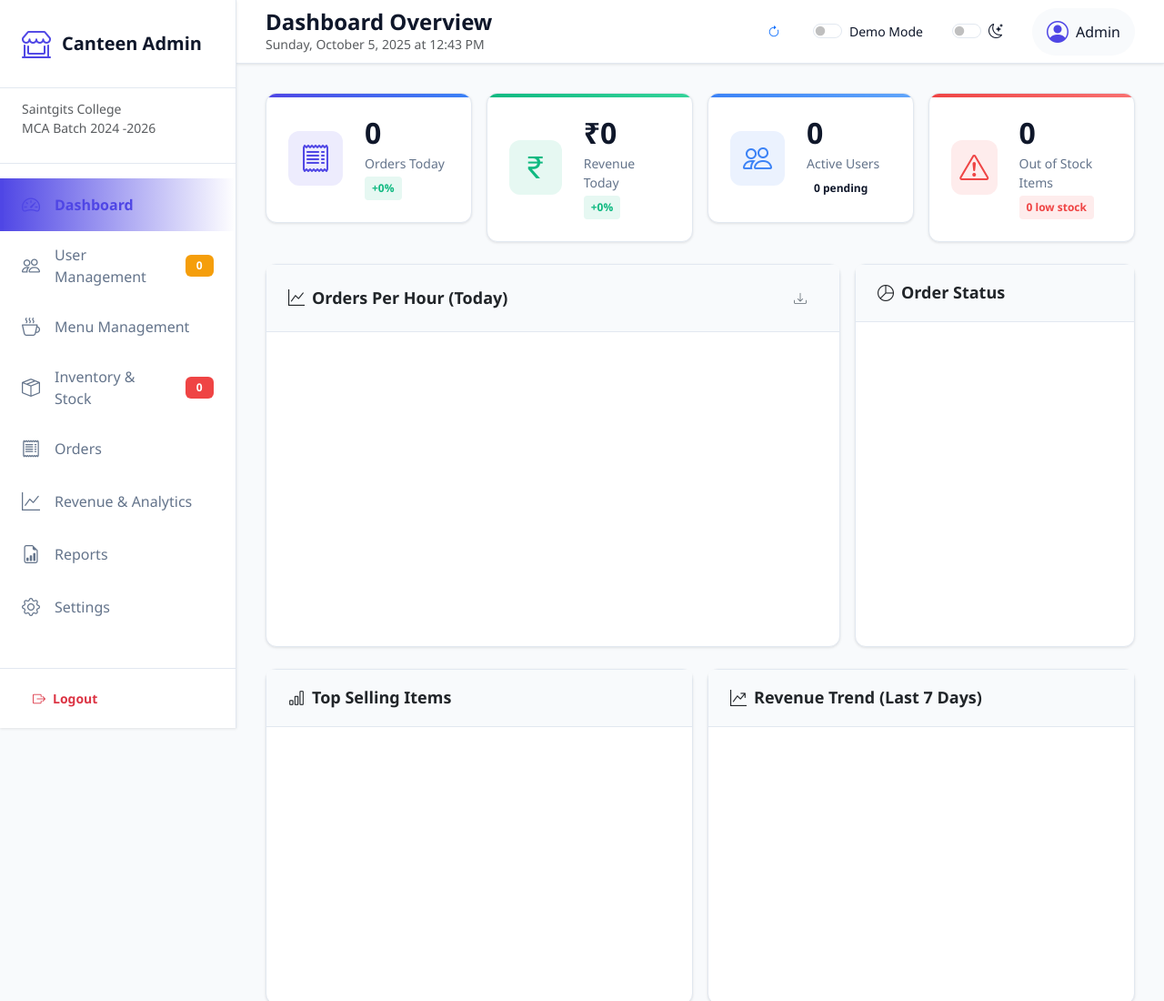
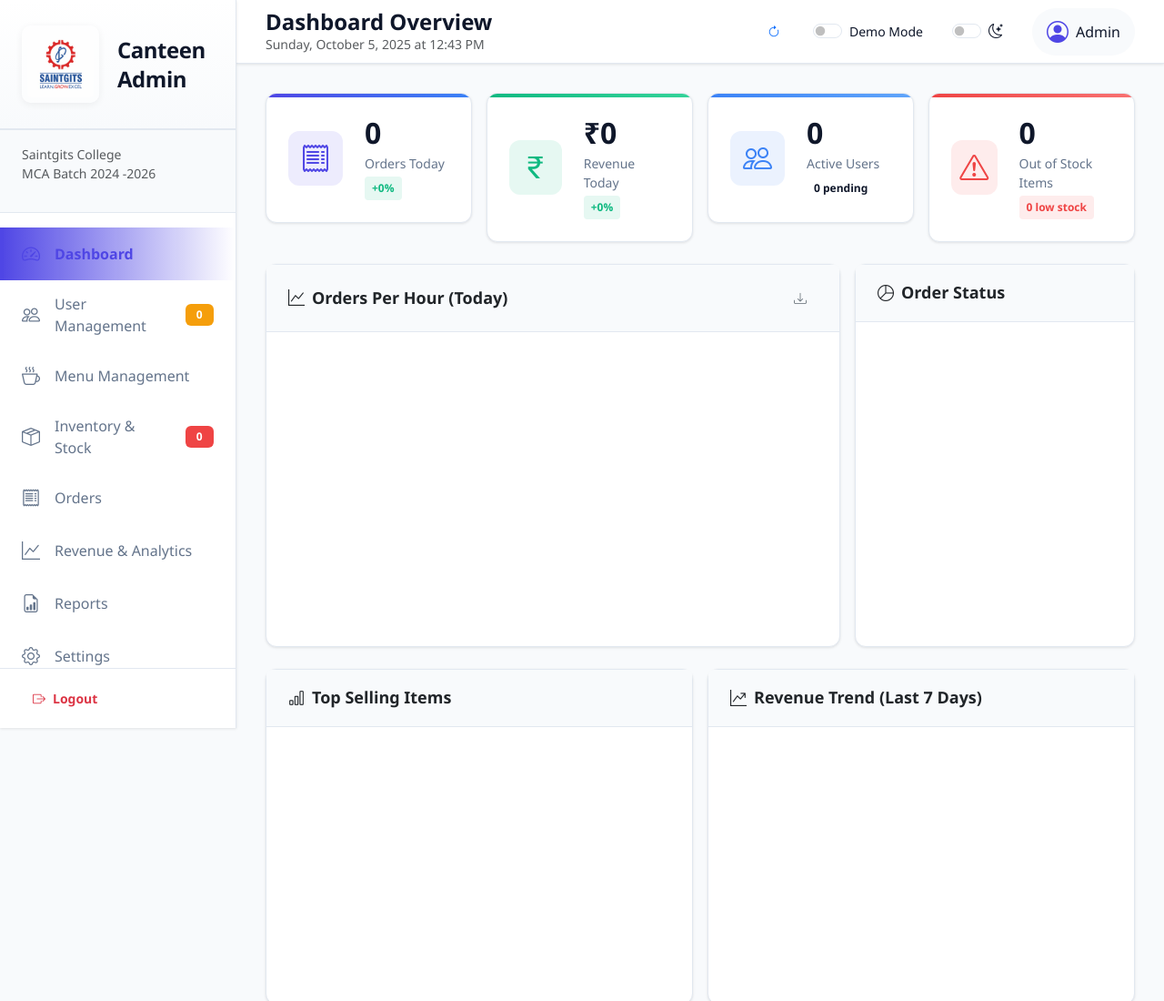
Before and after one commit to Alvinsony07/college-kiosk, a plain HTML site: page frontend/admin.html in a window 1280 px wide. Shown: the top 1100 px of the page at 91% size. Drawn offline with nearby package versions, Linux system fonts and the light colour scheme; some packages are replaced by stand-ins of ours; no server answers; a script that the page names is missing.

Commit message:
saintgits logo added

```diff
--- a/frontend/admin.css
+++ b/frontend/admin.css
@@ -66,17 +66,37 @@ body {
 }
 
 .sidebar-header {
-    padding: 1.5rem;
-    border-bottom: 1px solid var(--border-color);
+    padding: 1.75rem 1.5rem;
+    border-bottom: 2px solid var(--border-color);
+    background: linear-gradient(180deg, var(--bg-primary) 0%, var(--bg-secondary) 100%);
     display: flex;
     align-items: center;
     justify-content: space-between;
+    min-height: 110px;
 }
 
 .logo-section {
     display: flex;
     align-items: center;
-    gap: 0.75rem;
+    gap: 1.25rem;
+    flex: 1;
+}
+
+.logo-section img.sidebar-logo {
+    width: 85px;
+    height: 85px;
+    object-fit: contain;
+    border-radius: 10px;
+    flex-shrink: 0;
+    background: rgba(255, 255, 255, 0.5);
+    padding: 6px;
+    box-shadow: 0 2px 8px rgba(0, 0, 0, 0.06);
+    transition: transform 0.3s ease;
+}
+
+.logo-section img.sidebar-logo:hover {
+    transform: scale(1.02);
+    box-shadow: 0 4px 12px rgba(0, 0, 0, 0.1);
 }
 
 .logo-section i {
@@ -86,9 +106,11 @@ body {
 
 .logo-section h4 {
     margin: 0;
-    font-size: 1.25rem;
-    font-weight: 600;
+    font-size: 1.5rem;
+    font-weight: 700;
     color: var(--text-primary);
+    line-height: 1.3;
+    letter-spacing: -0.02em;
 }
 
 .close-sidebar {
@@ -101,8 +123,9 @@ body {
 }
 
 .sidebar-brand {
-    padding: 0.75rem 1.5rem;
+    padding: 1rem 1.5rem;
     border-bottom: 1px solid var(--border-color);
+    background: var(--bg-secondary);
 }
 
 .sidebar-nav {
@@ -877,6 +900,17 @@ body.dark-mode .insight-item:hover {
     box-shadow: 0 2px 8px rgba(0, 0, 0, 0.3);
 }
 
+/* Dark mode logo adjustments */
+body.dark-mode .logo-section img.sidebar-logo {
+    background: rgba(255, 255, 255, 0.08);
+    box-shadow: 0 2px 8px rgba(0, 0, 0, 0.2);
+}
+
+body.dark-mode .logo-section img.sidebar-logo:hover {
+    background: rgba(255, 255, 255, 0.12);
+    box-shadow: 0 4px 12px rgba(0, 0, 0, 0.3);
+}
+
 /* ==================== Buttons ==================== */
 .btn {
     border-radius: 8px;
--- a/frontend/admin.html
+++ b/frontend/admin.html
@@ -31,7 +31,7 @@
     <div class="sidebar" id="sidebar">
         <div class="sidebar-header">
             <div class="logo-section">
-                <i class="bi bi-shop-window"></i>
+                <img src="static/images/saintgits-logo.jpg" alt="saintgits-logo Logo" class="sidebar-logo">
                 <h4>Canteen Admin</h4>
             </div>
             <button class="close-sidebar d-md-none" id="closeSidebar">
```
Also changed, not shown: frontend/static/images/saintgits-logo.jpg (added).
